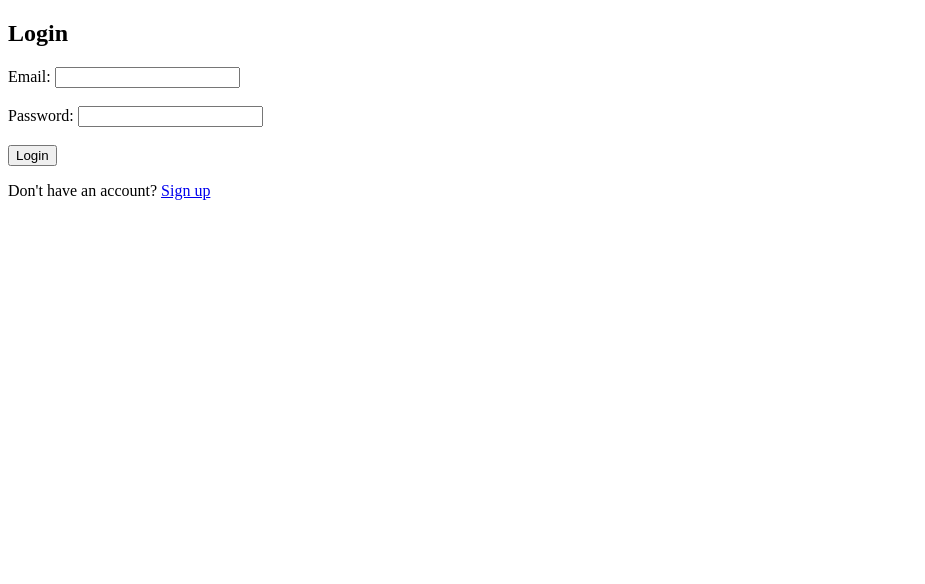
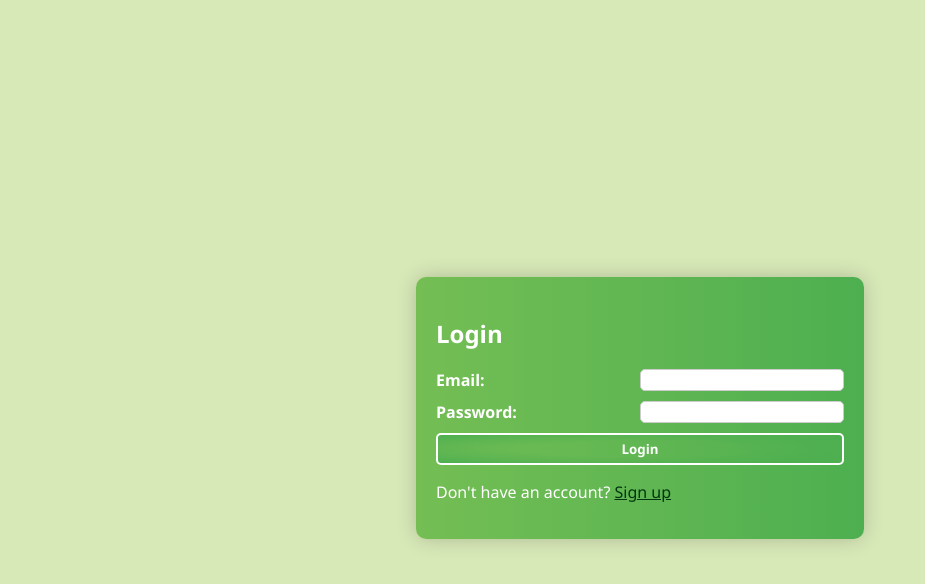
Before and after one commit to DanApollo/EmployeeWellnessPortal, a plain HTML site: page web/index.html in a window 1280 px wide. Shown: the whole page, without its empty margins (0-925 px from the left). Drawn offline with nearby package versions, Linux system fonts and the light colour scheme.

Commit message:
UX Complete

```diff
--- /dev/null
+++ b/css/login.css
@@ -0,0 +1,98 @@
+/*  --------------------------------------------------
+                      GLOBAL VARIABLES
+    -------------------------------------------------- */
+:root {
+    --primary-color: #4daf50;
+    --secondary-color: #74BE54;
+    --background-color: #d8e9b8;
+    --text-color: #000;
+    --accent-color: #fff;
+    --hover-color: #ffffff70;
+    --cancel-color: rgb(189, 115, 115);
+}
+
+/*  --------------------------------------------------
+                        Global Styling
+    -------------------------------------------------- */
+
+body {
+    font-family: 'Segoe UI', Tahoma, Geneva, Verdana, sans-serif;
+    color: var(--accent-color);
+    display: flex;
+    align-items: center;
+    justify-content: center;
+    height: 100vh;
+    background-color: var(--background-color);
+    & a {
+        color: #003610;
+    }
+}
+
+.wrapper {
+    display: flex;
+}
+
+
+.card {
+    box-sizing: border-box;
+    padding: 20px;
+    max-width: 35vmax;
+    margin: 5px auto;
+    background-image: linear-gradient(to right, var(--secondary-color), var(--primary-color));
+    border-radius: 10px;
+    box-shadow: 0 0 20px rgba(0, 0, 0, 0.2);
+    overflow-x: auto;
+
+    display: flex;
+    justify-content: center;
+}
+
+
+/*  --------------------------------------------------
+                      Form Styling
+    -------------------------------------------------- */
+
+.login-section, .signup-section {
+    margin-top: 5px;
+    align-items: center;
+}
+
+form {
+    display: grid;
+    grid-template-columns: 1fr 1fr;
+    gap: 10px;
+}
+
+br {
+    display: none;
+}
+
+label {
+    align-self: flex-start;
+    font-weight: bold;
+    grid-column: 1;
+}
+
+input {
+    align-self: flex-end;
+    border: 1px solid #ccc;
+    border-radius: 5px;
+    font-family: 'Segoe UI', Tahoma, Geneva, Verdana, sans-serif;
+}
+
+input[type="submit"] {
+    grid-column: 1 / 3;
+    font-weight: 700;
+    color: var(--accent-color);
+    background-color: transparent;
+    background-image: radial-gradient(farthest-corner at 50% 50%, transparent 40%, var(--primary-color) 100%);
+    border: 2px solid white;
+    padding: 5px;
+    /* box-shadow: 0 0 15px rgba(0, 0, 0, 0.25); */
+}
+
+input:focus,
+select:focus {
+    border-color: #b9b9b9;
+    box-shadow: 0 0 5px rgba(0, 0, 0, 0.2);
+}
--- a/css/style.css
+++ b/css/style.css
@@ -1,9 +1,13 @@
 /* style.css */
+
 
 * [hidden] {
   display: none!important;
 }
 
+/*  --------------------------------------------------
+                      GLOBAL VARIABLES
+    -------------------------------------------------- */
 :root {
   --primary-color: #4daf50;
   --secondary-color: #74BE54;
@@ -14,9 +18,12 @@
   --text-color: #000;
   --accent-color: #fff;
   --hover-color: #ffffff70;
+  --cancel-color: rgb(189, 115, 115);
 }
 
-/* Global Styles */
+/*  --------------------------------------------------
+                        Global Styles
+    -------------------------------------------------- */
 * {
   /* box-sizing: border-box; */
   margin: 0;
@@ -36,7 +43,9 @@ body {
   display: flex;
 }
 
-/* Navbar Styles */
+/*  --------------------------------------------------
+                      Navbar Styling
+    -------------------------------------------------- */
 .navbar {
   /* box-sizing: content-box; */
   display: flex;
@@ -85,7 +94,9 @@ body {
   border-style: none;
 }
 
-/* Main Content Styles */
+/*  --------------------------------------------------
+                    Main Content Styling
+    -------------------------------------------------- */
 
 #main-content {
   display: flex;
@@ -95,9 +106,6 @@ body {
   padding: 20px;
   font-weight: 400;
   color: var(--accent-color);
-  h1 {
-    font-size: 2vw;
-  }
 }
 
 .run-animation {
@@ -118,31 +126,6 @@ body {
   }
 }
 
-/* .workout-logs-content {
-  width: 25%;
-  .button-bar {
-    display: flex;
-    flex-flow: row nowrap;
-    justify-content: space-evenly;
-    align-items: center;
-    margin: 5px;
-  }
-  .data-entry #workout-entry-form {
-    display: flex;
-    flex-flow: column nowrap;
-    .form-component {
-      display: flex;
-      flex-flow: column nowrap;
-    }
-    .button-bar {
-      margin: 10px;
-      display: flex;
-      flex-flow: row nowrap;
-      justify-content: space-evenly;
-    }
-  }
-} */
-
 .card {
   box-sizing: border-box;
   padding: 20px;
@@ -152,39 +135,64 @@ body {
   background-image: linear-gradient(to right, var(--secondary-color), var(--primary-color));
   border-radius: 10px;
   box-shadow: 0 0 20px rgba(0, 0, 0, 0.2);
+  overflow-x: auto;
 }
 
-/* About Page Styling */
+/*  --------------------------------------------------
+              About and Contact Page Styling
+    -------------------------------------------------- */
 
-.about h1 {
-  margin-bottom: 20px;
+.about, .contact {
+  & h1 {
+    margin-bottom: 20px;
+  }
+  & p {
+    line-height: 1.5;
+    margin-bottom: 20px;
+  }
+  & ul {
+    list-style: disc;
+    padding: 0 20px;
+  }
+  & li {
+    margin-bottom: 10px;
+  }
+  & a {
+    color: var(--accent-color)
+  }
 }
 
-.about p {
-  line-height: 1.5;
-  margin-bottom: 20px;
+
+/*  --------------------------------------------------
+                      Tables Styling
+    -------------------------------------------------- */
+
+table {
+  border-collapse: collapse;
+  table-layout: auto;
+  width: 100%;
+  border-spacing: 0;
+  border-collapse: separate;
+  border-radius: 10px;
+  border: 3px solid var(--accent-color);
 }
 
-.about ul {
-  list-style: disc;
-  padding: 0 20px;
+th, td {
+  /* border-radius: 10px; */
+  border: 1px solid var(--accent-color);
+  padding: 2px;
+  text-align: center;
+  white-space: pre-wrap;
 }
 
-.about li {
-  margin-bottom: 10px;
+tr {
+  font-size: 1.3vw;
 }
 
-/* Selectable Table Styles */
-.selectable-table {
-  table-layout: fixed;
-  width: 100%;
-}
 
-.selectable-table th {
-  font-size: 1.5vw;
-}
-
-/* Button Styles */
+/*  --------------------------------------------------
+                      Buttons Styling
+    -------------------------------------------------- */
 button {
   background-color: var(--accent-color);
   color: var(--text-color);
@@ -205,6 +213,64 @@ button:active {
   background-color: #00000077;
 }
 
+.button-bar {
+  display: flex;
+  justify-content: space-between;
+}
+
+.update-btn {
+  width: 100%;
+  white-space: nowrap;
+  overflow: hidden;
+  font-size: 1.5vw;
+}
+
+.cancel, .delete-btn{
+  background-color: var(--cancel-color);
+  color: var(--accent-color)
+}
+
+input[type="checkbox"] {
+  width: 2vmin;
+  background: transparent;
+}
+
+/*  --------------------------------------------------
+                      Form Styling
+    -------------------------------------------------- */
+
+.form-component {
+  display: flex;
+  justify-content: space-between;
+  margin-top: 5px;
+}
+
+label {
+  display: block;
+  font-weight: bold;
+}
+
+input,
+select {
+  width: 50%;
+  border: 1px solid #ccc;
+  border-radius: 5px;
+  font-family: 'Segoe UI', Tahoma, Geneva, Verdana, sans-serif;
+}
+
+.macronutrient-inputs input{
+  width: 100%;
+}
+
+input:focus,
+select:focus {
+  border-color: #333;
+  box-shadow: 0 0 5px rgba(0, 0, 0, 0.2);
+}
+
+/*  --------------------------------------------------
+        Animations and Mobile Compatibility Styling
+    -------------------------------------------------- */
 @keyframes fadeInAnimation {
   0% {
     transform: translate(0px, 15px);
@@ -234,4 +300,9 @@ button:active {
   #main-content {
     width: auto;
   }
+
+  thead tr th {
+    writing-mode: vertical-rl;
+  }
+
 }
--- a/scripts/components.js
+++ b/scripts/components.js
@@ -75,7 +75,7 @@ export function AddRowToTable(tableID, data, idKey) {
     // add an update button cell
     const updateCell = document.createElement('td');
     const updateButton = document.createElement('button');
-    updateButton.textContent = 'Update';
+    updateButton.textContent = '✒️';
     updateButton.className = 'update-btn';
     updateCell.appendChild(updateButton);
     newRow.appendChild(updateCell);
--- a/scripts/main.js
+++ b/scripts/main.js
@@ -314,6 +314,12 @@ $("#main-content").on("submit", '#nutrition-update-form', async function (event)
     nutritionLogs.click(); // Reload page so that the nutrition_log_id is loaded into each row
 });
 
+
+$("#main-content").on("click", '#nutrition-update-form .cancel', function () {
+    const nutritionUpdateCard = document.querySelector('.nutrition-update');
+    nutritionUpdateCard.hidden = true;
+});
+
 /*  ----------------------------------------------------------------------
                     NAVIGATION BUTTONS EVENT LISTENERS
     ---------------------------------------------------------------------- */
--- a/web/index.html
+++ b/web/index.html
@@ -3,19 +3,19 @@
 <head>
     <meta charset="UTF-8">
     <meta name="viewport" content="width=device-width, initial-scale=1.0">
-    <!-- <link rel="stylesheet" href="style.css"> -->
+    <link rel="stylesheet" href="../css/login.css">
     <script type="module" src="../scripts/login.js" defer></script>
     <title>Login/Signup</title>
 </head>
 <body>
-    <div>
+    <div class="card">
         <div id="login-section">
             <h2>Login</h2>
             <form id="login-form">
                 <label for="email">Email:</label>
-                <input type="text" id="login-email" name="email"><br><br>
+                <input type="text" id="login-email" name="email" required><br><br>
                 <label for="password">Password:</label>
-                <input type="password" id="login-password" name="password"><br><br>
+                <input type="password" id="login-password" name="password" required><br><br>
                 <input type="submit" value="Login">
               </form>
             <p>Don't have an account? <a id="show-signup" href="#signup-section">Sign up</a></p>
@@ -24,13 +24,13 @@
             <h2 id="signup">Signup</h2>
             <form id="signup-form">
                 <label for="username">Username:</label>
-                <input type="text" id="signup-username" name="username"><br><br>
+                <input type="text" id="signup-username" name="username" required><br><br>
                 <label for="email">Email:</label>
-                <input type="email" id="signup-email" name="email"><br><br>
+                <input type="email" id="signup-email" name="email" required><br><br>
                 <label for="password">Password:</label>
-                <input type="password" id="signup-password" name="password"><br><br>
+                <input type="password" id="signup-password" name="password" required><br><br>
                 <label for="confirm-password">Confirm Password:</label>
-                <input type="password" id="signup-confirm-password" name="confirm-password"><br><br>
+                <input type="password" id="signup-confirm-password" name="confirm-password" required><br><br>
                 <input type="submit" value="Sign up">
             </form>
             <p>Already have an account? <a id="show-login" href="#login-section">Login</a></p>
```
